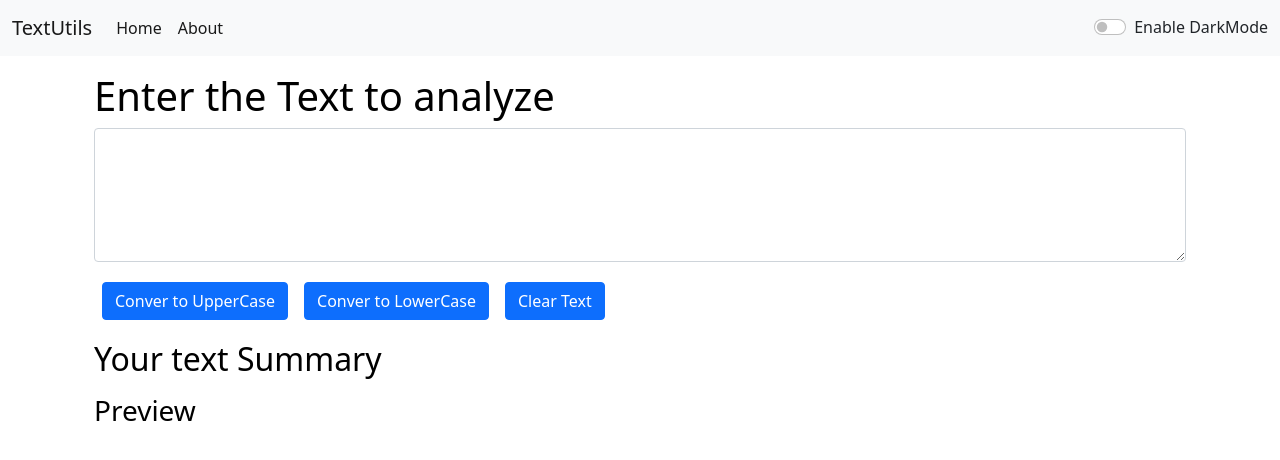
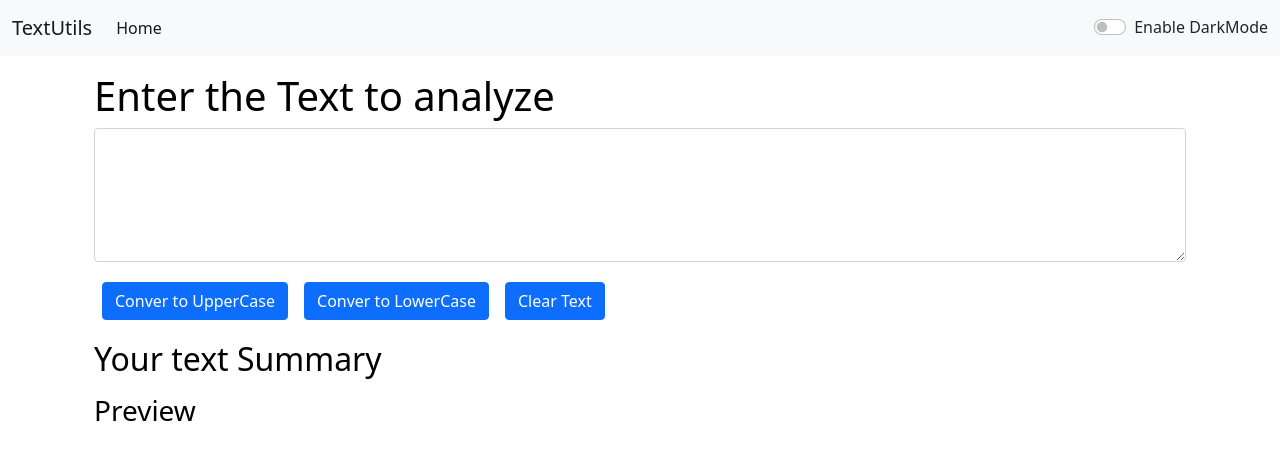
Before and after one commit to BibhuPrasadPanda97/TextUtils-React, a React (Create React App) app: page / in a window 1280 px wide. Shown: the top 460 px of the page. Built offline with nearby package versions, Linux system fonts and the light colour scheme.

Commit message:
Removed Router as GitHub hosting doesn't support Router functionality

```diff
--- a/src/App.js
+++ b/src/App.js
@@ -1,16 +1,16 @@
 // import logo from './logo.svg';
 import './App.css';
 import React, { useState } from 'react'
-import About from './components/About';
+// import About from './components/About';
 import Navbar from './components/Navbar';
 import TextForm from './components/TextForm';
 import Alert from './components/Alert';
-import {
-  BrowserRouter as Router,
-  Switch,
-  Route,
-  // Link
-} from "react-router-dom";
+// import {
+//   BrowserRouter as Router,
+//   Switch,
+//   Route,
+//   // Link
+// } from "react-router-dom";
 
 
 function App() {
@@ -41,22 +41,22 @@ function App() {
   }
   return (
     <>
-      <Router>
+      {/* <Router> */}
         {/* <Navbar title="TextUtils" aboutText="About" /> */}
         {/* <Navbar/> */}
         <Navbar title="TextUtils" mode={mode} toggleMode={toggleMode} />
         <Alert alert={alert} />
         <div className="container my-3">
-          <Switch>
+          {/* <Switch>
             <Route exact path="/about">
               <About />
             </Route>
-            <Route exact path="/">
+            <Route exact path="/"> */}
               <TextForm heading="Enter the Text to analyze" mode={mode} showAlert={showAlert} />
-            </Route>
-          </Switch>
+            {/* </Route>
+          </Switch> */}
         </div>
-      </Router>
+      {/* </Router> */}
     </>
   );
 }
--- a/src/components/Navbar.js
+++ b/src/components/Navbar.js
@@ -1,6 +1,6 @@
 import React from 'react'
 import PropTypes from 'prop-types'
-import { Link } from 'react-router-dom';
+// import { Link } from 'react-router-dom';
 
 export default function Navbar(props) {
     return (
@@ -13,11 +13,11 @@ export default function Navbar(props) {
                 <div className="collapse navbar-collapse" id="navbarSupportedContent">
                     <ul className="navbar-nav me-auto mb-2 mb-lg-0">
                         <li className="nav-item">
-                            <Link className="nav-link active" aria-current="page" to="/">Home</Link>
+                            <a className="nav-link active" aria-current="page" href="/">Home</a>
                         </li>
-                        <li className="nav-item">
-                            <Link className="nav-link active" to="/about">{props.aboutText}</Link>
-                        </li>
+                        {/* <li className="nav-item">
+                            <List className="nav-link active" to="/about">{props.aboutText}</List>
+                        </li> */}
 
                     </ul>
                     {/* <form className="d-flex">
```
